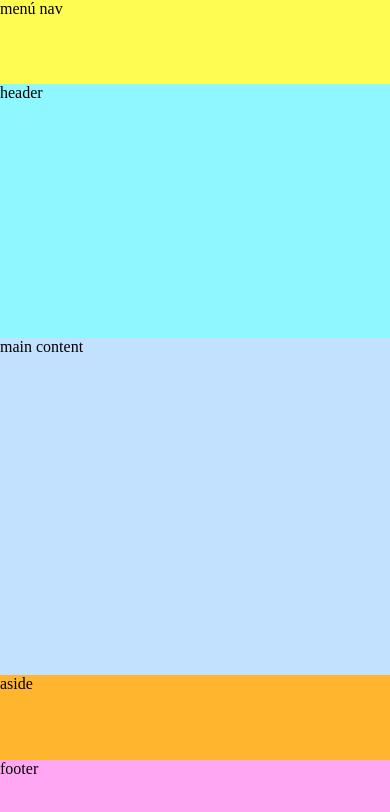
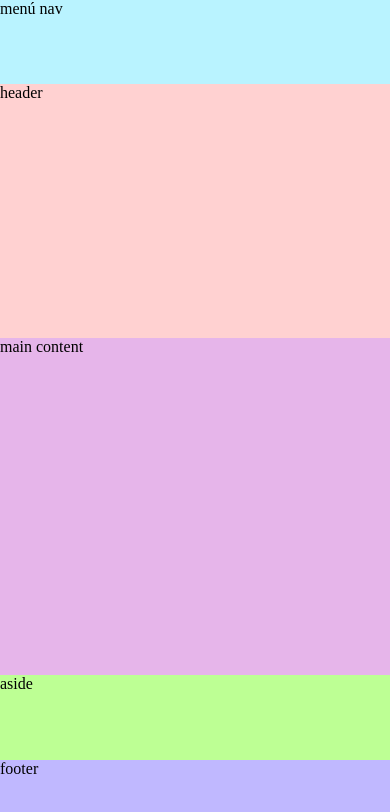
Before and after one commit to michellejordafarfan/P8, a plain HTML site: page index.html in a window 390 px wide. Drawn offline with Linux system fonts and the light colour scheme.

Commit message:
Update index.html

```diff
--- a/index.html
+++ b/index.html
@@ -19,23 +19,23 @@
         }
         nav{
             grid-column: 1/7;
-            background-color: #fffc51;
+            background-color: #B9F3FF;
         }
         header{
             grid-column: 1/7;
-            background-color: #8ef7ff;
+            background-color: #FFD1D1;
         }
         main{
             grid-column: 1/6;
-            background-color: #96ffb9;
+            background-color: #FFF094;
         }
         aside{
             grid-column: 6/7;
-            background-color: #ffb52d;
+            background-color: #BDFF94;
         }
         footer{
             grid-column: 1/7;
-            background-color: #ffa7f2;
+            background-color: #C0B8FF;
         }
         /*IPAD*/
         @media only screen and (max-width: 832px) {
@@ -54,7 +54,7 @@
                 grid-template-rows: 10% 30% 40% 10% 20%;
             }
             main {
-                background-color: rgb(194, 225, 255);
+                background-color: #E6B5EA;
             }
         }
     </style>
```
